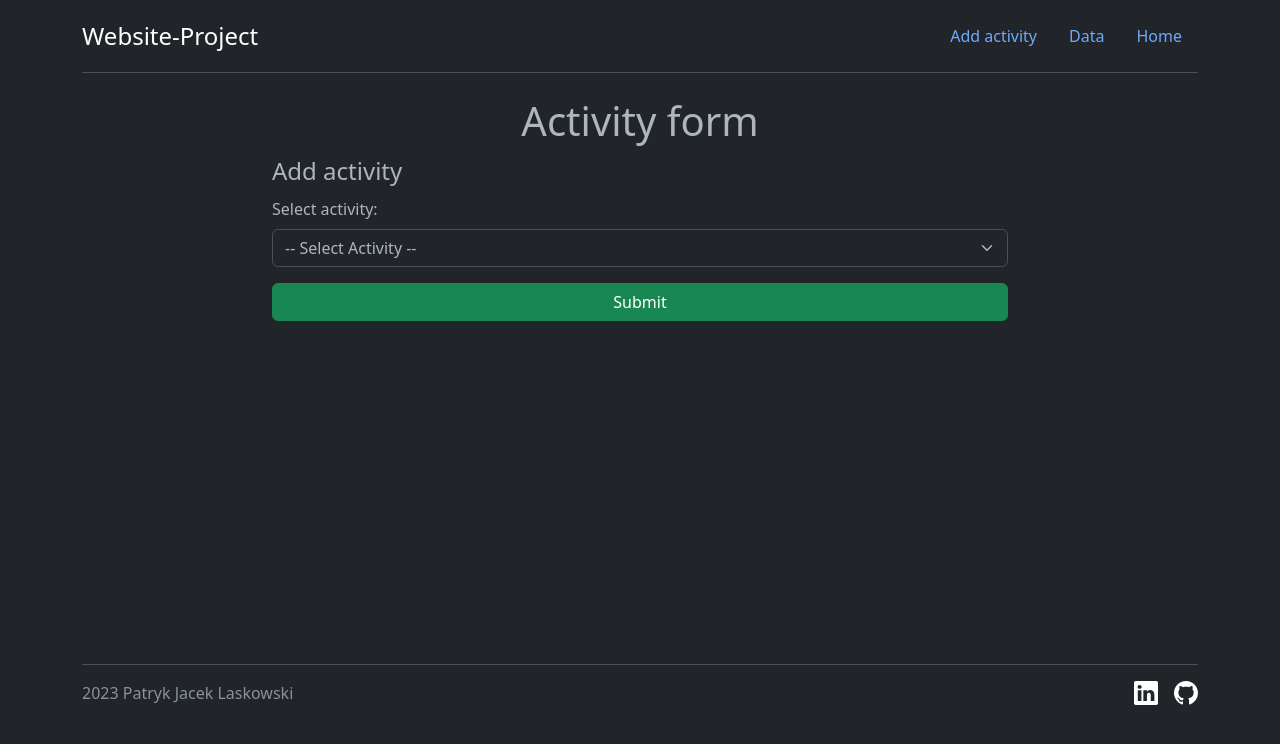
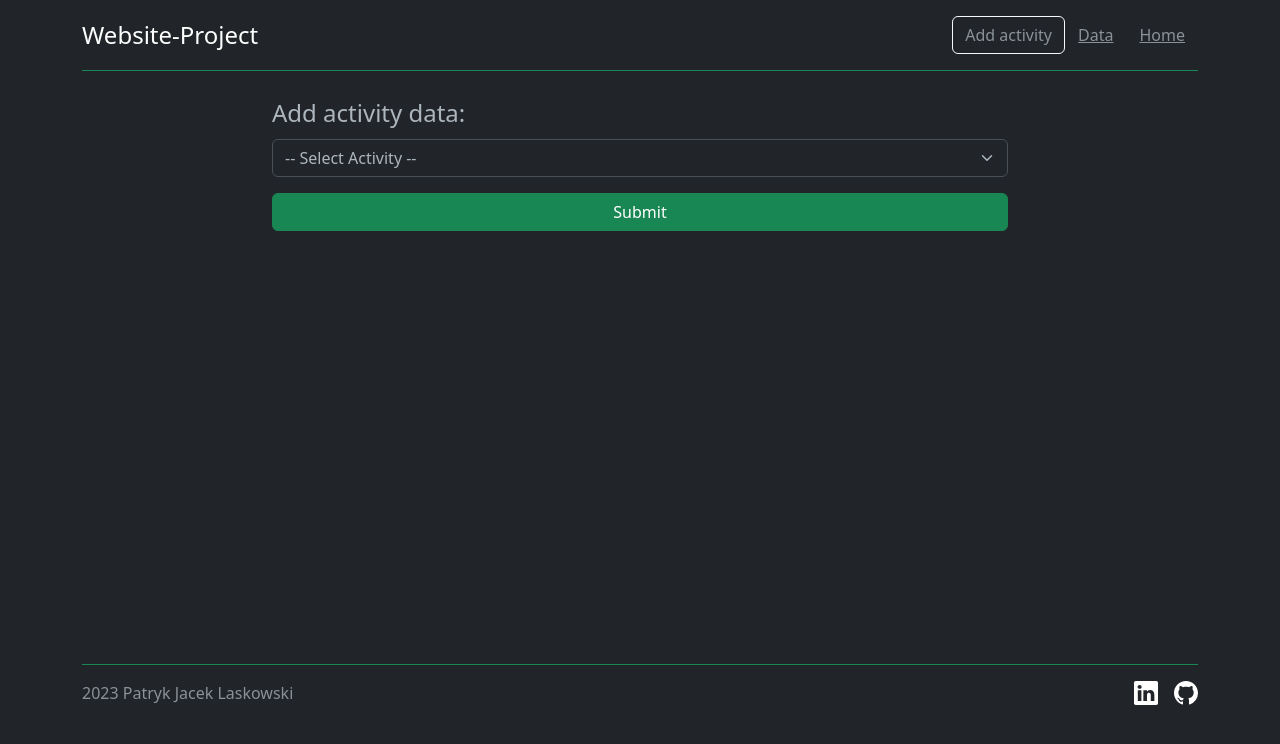
Before and after one commit to patryklaskowski/website-project, a Flask app: page /activity in a window 1280 px wide. Shown: the top 744 px of the page. Run offline with Flask 3, Linux system fonts and the light colour scheme; parts of the project's set-up code (start-up, migrations or seed data) failed here and were passed over.

Commit message:
improve styling

```diff
--- a/website_project/templates/activity_form.html
+++ b/website_project/templates/activity_form.html
@@ -8,9 +8,7 @@
 
 {% block body %}
 
-    <div class="text-center">
-        <h1>Activity form</h1>
-    </div>
+    {# <div class="text-center"><h1>Activity form</h1></div> #}
 
     {# Create margins #}
     <div class="row">
@@ -30,11 +28,11 @@
             <form method="post">
                 <fieldset>
 
-                    <legend>Add activity</legend>
+                    <legend>Add activity data:</legend>
 
                     {# Dropdown menu #}
                     <div class="mb-3">
-                        <label for="selectActivity" class="form-label">Select activity:</label><br>
+                        {# <label for="selectActivity" class="form-label">Select activity to add:</label><br> #}
                         <select id="selectActivity" class="form-select" name="activity">
                             <option disabled selected value="empty"> -- Select Activity -- </option>
                             <option value="swimming">Swimming</option>
--- a/website_project/templates/base.html
+++ b/website_project/templates/base.html
@@ -27,6 +27,10 @@
             height: 10vh;
         }
 
+        .btn-dark {
+            text-decoration: underline!important;
+        }
+
     </style>
 
     <link href="https://cdn.jsdelivr.net/npm/bootstrap@5.3.0/dist/css/bootstrap.min.css" rel="stylesheet" integrity="sha384-9ndCyUaIbzAi2FUVXJi0CjmCapSmO7SnpJef0486qhLnuZ2cdeRhO02iuK6FUUVM" crossorigin="anonymous">
@@ -35,15 +39,15 @@
     <div class="my-main-section">
         {# Navbar #}
         <div class="container">
-            <header class="d-flex flex-wrap justify-content-center py-3 mb-4 border-bottom">
+            <header class="d-flex flex-wrap justify-content-center py-3 mb-4 border-bottom border-success">
                 <a href="{{ url_for('home_page') }}" class="d-flex align-items-center mb-3 mb-md-0 me-md-auto link-body-emphasis text-decoration-none">
                     <span class="fs-4">Website-Project</span>
                 </a>
 
                 <ul class="nav nav-pills">
-                    <li class="nav-item"><a href="{{ url_for('activity_form') }}" class="nav-link" aria-current="page">Add activity</a></li>
-                    <li class="nav-item"><a href="{{ url_for('activity_data') }}" class="nav-link" aria-current="page">Data</a></li>
-                    <li class="nav-item"><a href="{{ url_for('home_page') }}" class="nav-link">Home</a></li>
+                    <li class="nav-item"><a href="{{ url_for('activity_form') }}" class="btn btn-outline-light text-body-secondary" aria-current="page">Add activity</a></li>
+                    <li class="nav-item"><a href="{{ url_for('activity_data') }}" class="btn btn-dark text-body-secondary" aria-current="page">Data</a></li>
+                    <li class="nav-item"><a href="{{ url_for('home_page') }}" class="btn btn-dark text-body-secondary">Home</a></li>
                 </ul>
             </header>
 
@@ -56,7 +60,7 @@
     <div class="my-footer">
         {# Footer #}
         <div class="container">
-            <footer class="d-flex flex-wrap justify-content-between align-items-center py-3 my-4 border-top">
+            <footer class="d-flex flex-wrap justify-content-between align-items-center py-3 my-4 border-top border-success">
                 <div class="col-md-4 d-flex align-items-center">
                     <span class="mb-3 mb-md-0 text-body-secondary">2023 Patryk Jacek Laskowski</span>
                 </div>
```
Also changed, not shown: website_project/templates/activity_data.html (+10 -11 lines).
